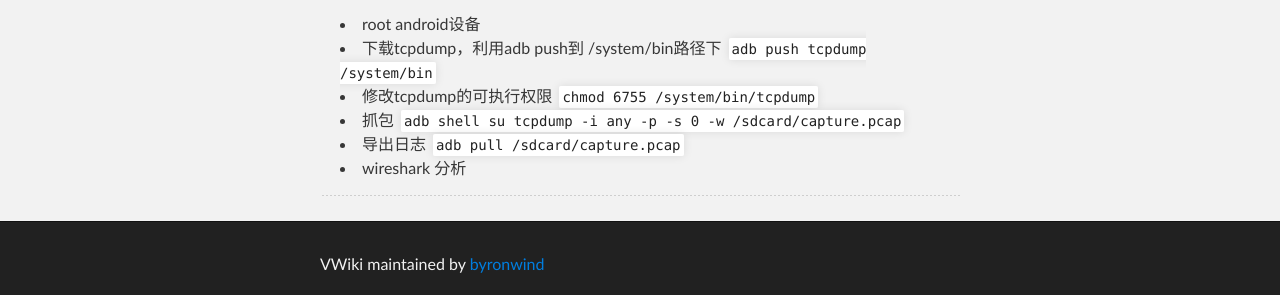
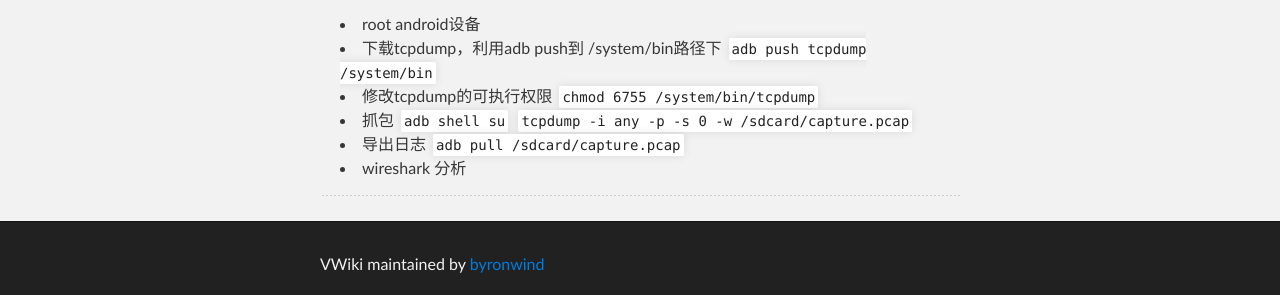
Before and after one commit to byronwind/VWiki, a Jekyll site: the page built from blog/_posts/2012-11-9-use-tcpdump-on-android-platform.md, in a window 1280 px wide. Shown: the part 393-688 px from the top of the page. Built offline with Jekyll 4.4.1, drawn with Linux system fonts in a browser that asks for light colours; Markdown is read by kramdown in place of the engine named in the settings.

Commit message:
add tcpdump

````diff
--- a/blog/_posts/2012-11-9-use-tcpdump-on-android-platform.md
+++ b/blog/_posts/2012-11-9-use-tcpdump-on-android-platform.md
@@ -16,8 +16,7 @@ tags: tcpdump android
 * 下载tcpdump，利用adb push到 /system/bin路径下 ``` adb push tcpdump /system/bin ```
 * 修改tcpdump的可执行权限 ``` chmod 6755 /system/bin/tcpdump ```
 * 抓包
-    ``` adb shell su
-         tcpdump  -i any -p -s 0 -w /sdcard/capture.pcap
-    ```
+    ``` adb shell su ```
+    ``` tcpdump  -i any -p -s 0 -w /sdcard/capture.pcap ```
 * 导出日志 ``` adb pull /sdcard/capture.pcap ```
 * wireshark 分析
````
